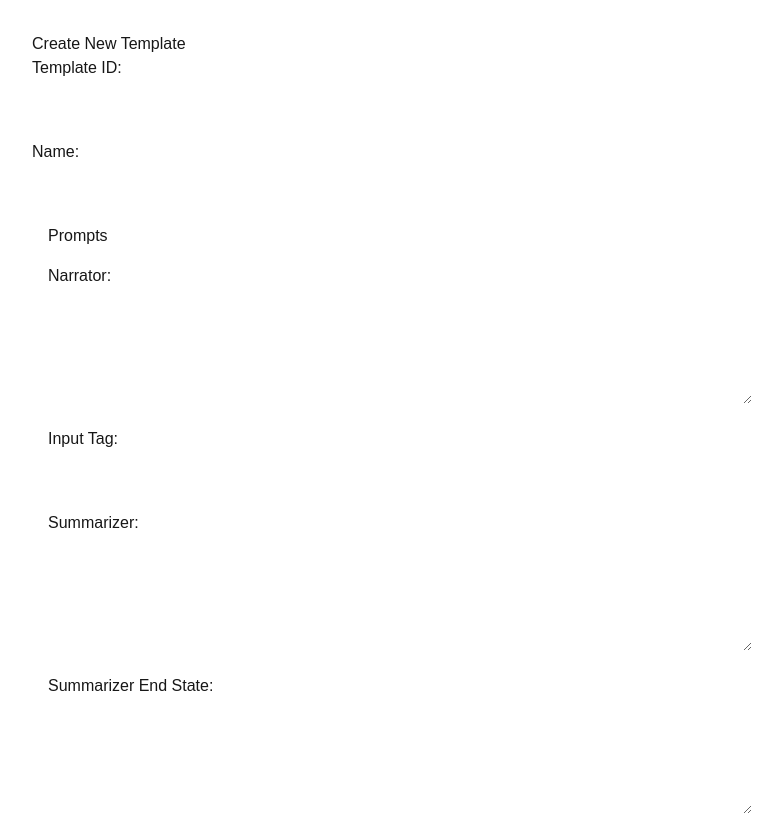
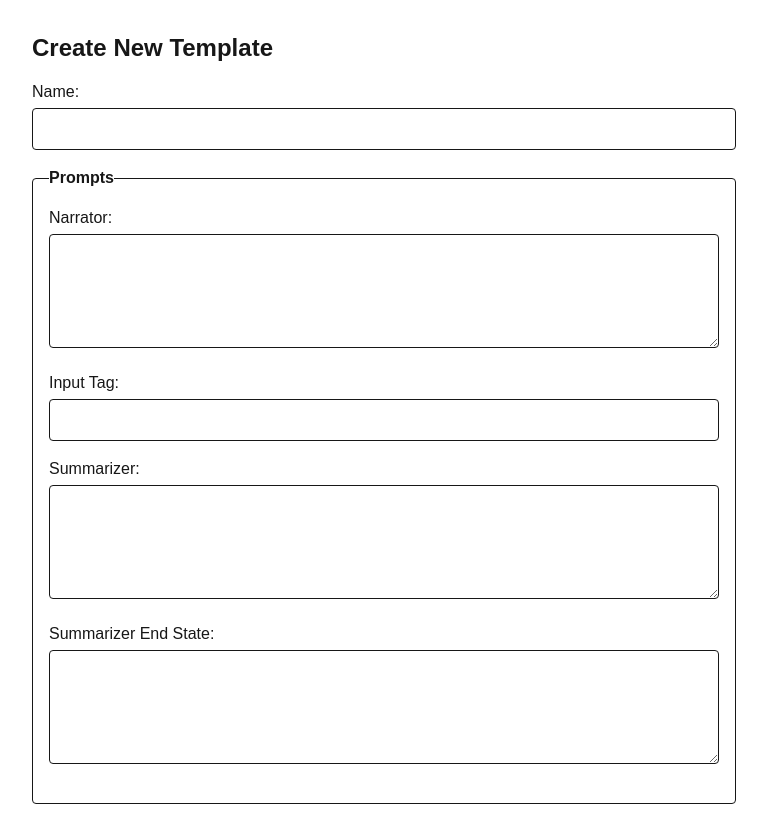
Before and after one commit to ratanajaya/AiStory, a Next.js app: page /templates/new in a window 1280 px wide. Shown: the top 815 px of the page, without its empty margins (0-782 px from the left). Built offline with nearby package versions, Linux system fonts and the light colour scheme.

Commit message:
feat: autogenerate template id

```diff
--- a/app/api/templates/route.ts
+++ b/app/api/templates/route.ts
@@ -1,4 +1,5 @@
 import { NextResponse } from 'next/server';
+import shortid from 'shortid';
 import dbConnect from '@/lib/mongodb';
 import { TemplateModel } from '@/models';
 
@@ -17,7 +18,8 @@ export async function POST(request: Request) {
   try {
     await dbConnect();
     const body = await request.json();
-    const template = await TemplateModel.create(body);
+    const templateId = shortid.generate();
+    const template = await TemplateModel.create({ ...body, templateId });
     return NextResponse.json(template, { status: 201 });
   } catch (error) {
     console.error(error);
--- a/app/templates/[id]/page.tsx
+++ b/app/templates/[id]/page.tsx
@@ -8,7 +8,7 @@ export default function TemplateDetailPage() {
   const templateId = params.id as string;
 
   return (
-    <div style={{ padding: '2rem', maxWidth: '800px' }}>
+    <div className="p-8 max-w-3xl">
       <TemplateForm templateId={templateId} />
     </div>
   );
--- a/app/templates/_components/TemplateForm.tsx
+++ b/app/templates/_components/TemplateForm.tsx
@@ -8,8 +8,8 @@ interface TemplateFormProps {
   templateId?: string; // If provided, we're in edit mode
 }
 
-const emptyTemplate: Omit<Template, 'templateId'> & { templateId: string } = {
-  templateId: '',
+const emptyTemplate: Template = {
+  templateId: null,
   name: '',
   prompt: {
     narrator: '',
@@ -24,7 +24,7 @@ export default function TemplateForm({ templateId }: TemplateFormProps) {
   const router = useRouter();
   const isEditMode = Boolean(templateId);
 
-  const [formData, setFormData] = useState(emptyTemplate);
+  const [formData, setFormData] = useState<Template>(emptyTemplate);
   const [loading, setLoading] = useState(false);
   const [fetchLoading, setFetchLoading] = useState(isEditMode);
   const [error, setError] = useState<string | null>(null);
@@ -113,27 +113,27 @@ export default function TemplateForm({ templateId }: TemplateFormProps) {
 
   return (
     <div>
-      <h1>{isEditMode ? 'Edit Template' : 'Create New Template'}</h1>
+      <h1 className="text-2xl font-bold mb-4">{isEditMode ? 'Edit Template' : 'Create New Template'}</h1>
 
-      {error && <div style={{ color: 'red', marginBottom: '1rem' }}>{error}</div>}
+      {error && <div className="text-red-500 mb-4">{error}</div>}
 
       <form onSubmit={handleSubmit}>
-        <div style={{ marginBottom: '1rem' }}>
-          <label style={{ display: 'block', marginBottom: '0.25rem' }}>
+        {isEditMode && (
+          <div className="mb-4">
+            <label className="block mb-1">
               Template ID:
             </label>
             <input
               type="text"
-            value={formData.templateId}
-            onChange={(e) => handleInputChange('templateId', e.target.value)}
-            disabled={isEditMode}
-            required
-            style={{ width: '100%', padding: '0.5rem' }}
+              value={formData.templateId || ''}
+              disabled
+              className="w-full p-2 bg-gray-100 border rounded"
             />
           </div>
+        )}
 
-        <div style={{ marginBottom: '1rem' }}>
-          <label style={{ display: 'block', marginBottom: '0.25rem' }}>
+        <div className="mb-4">
+          <label className="block mb-1">
             Name:
           </label>
           <input
@@ -141,79 +141,79 @@ export default function TemplateForm({ templateId }: TemplateFormProps) {
             value={formData.name}
             onChange={(e) => handleInputChange('name', e.target.value)}
             required
-            style={{ width: '100%', padding: '0.5rem' }}
+            className="w-full p-2 border rounded"
           />
         </div>
 
-        <fieldset style={{ marginBottom: '1rem', padding: '1rem' }}>
-          <legend>Prompts</legend>
+        <fieldset className="mb-4 p-4 border rounded">
+          <legend className="font-semibold">Prompts</legend>
 
-          <div style={{ marginBottom: '1rem' }}>
-            <label style={{ display: 'block', marginBottom: '0.25rem' }}>
+          <div className="mb-4">
+            <label className="block mb-1">
               Narrator:
             </label>
             <textarea
               value={formData.prompt.narrator || ''}
               onChange={(e) => handlePromptChange('narrator', e.target.value)}
               rows={4}
-              style={{ width: '100%', padding: '0.5rem' }}
+              className="w-full p-2 border rounded"
             />
           </div>
 
-          <div style={{ marginBottom: '1rem' }}>
-            <label style={{ display: 'block', marginBottom: '0.25rem' }}>
+          <div className="mb-4">
+            <label className="block mb-1">
               Input Tag:
             </label>
             <input
               type="text"
               value={formData.prompt.inputTag || ''}
               onChange={(e) => handlePromptChange('inputTag', e.target.value)}
-              style={{ width: '100%', padding: '0.5rem' }}
+              className="w-full p-2 border rounded"
             />
           </div>
 
-          <div style={{ marginBottom: '1rem' }}>
-            <label style={{ display: 'block', marginBottom: '0.25rem' }}>
+          <div className="mb-4">
+            <label className="block mb-1">
               Summarizer:
             </label>
             <textarea
               value={formData.prompt.summarizer || ''}
               onChange={(e) => handlePromptChange('summarizer', e.target.value)}
               rows={4}
-              style={{ width: '100%', padding: '0.5rem' }}
+              className="w-full p-2 border rounded"
             />
           </div>
 
-          <div style={{ marginBottom: '1rem' }}>
-            <label style={{ display: 'block', marginBottom: '0.25rem' }}>
+          <div className="mb-4">
+            <label className="block mb-1">
               Summarizer End State:
             </label>
             <textarea
               value={formData.prompt.summarizerEndState || ''}
               onChange={(e) => handlePromptChange('summarizerEndState', e.target.value)}
               rows={4}
-              style={{ width: '100%', padding: '0.5rem' }}
+              className="w-full p-2 border rounded"
             />
           </div>
         </fieldset>
 
-        <div style={{ marginBottom: '1rem' }}>
-          <label style={{ display: 'block', marginBottom: '0.25rem' }}>
+        <div className="mb-4">
+          <label className="block mb-1">
             Story Background:
           </label>
           <textarea
             value={formData.storyBackground}
             onChange={(e) => handleInputChange('storyBackground', e.target.value)}
             rows={6}
-            style={{ width: '100%', padding: '0.5rem' }}
+            className="w-full p-2 border rounded"
           />
         </div>
 
-        <div style={{ display: 'flex', gap: '1rem' }}>
-          <button type="submit" disabled={loading}>
+        <div className="flex gap-4">
+          <button type="submit" disabled={loading} className="px-4 py-2 bg-blue-500 text-white rounded hover:bg-blue-600 disabled:opacity-50">
             {loading ? 'Saving...' : isEditMode ? 'Update Template' : 'Create Template'}
           </button>
-          <button type="button" onClick={() => router.push('/templates')}>
+          <button type="button" onClick={() => router.push('/templates')} className="px-4 py-2 border rounded hover:bg-gray-100">
             Cancel
           </button>
         </div>
--- a/app/templates/_components/TemplateList.tsx
+++ b/app/templates/_components/TemplateList.tsx
@@ -58,34 +58,34 @@ export default function TemplateList() {
 
   return (
     <div>
-      <div style={{ display: 'flex', justifyContent: 'space-between', alignItems: 'center', marginBottom: '1rem' }}>
-        <h1>Templates</h1>
+      <div className="flex justify-between items-center mb-4">
+        <h1 className="text-2xl font-bold">Templates</h1>
         <Link href="/templates/new">
-          <button>Create New Template</button>
+          <button className="px-4 py-2 bg-blue-500 text-white rounded hover:bg-blue-600">Create New Template</button>
         </Link>
       </div>
 
       {templates.length === 0 ? (
         <p>No templates found. Create one to get started.</p>
       ) : (
-        <table style={{ width: '100%', borderCollapse: 'collapse' }}>
+        <table className="w-full border-collapse">
           <thead>
             <tr>
-              <th style={{ textAlign: 'left', borderBottom: '1px solid #ccc', padding: '0.5rem' }}>Name</th>
-              <th style={{ textAlign: 'left', borderBottom: '1px solid #ccc', padding: '0.5rem' }}>Template ID</th>
-              <th style={{ textAlign: 'left', borderBottom: '1px solid #ccc', padding: '0.5rem' }}>Actions</th>
+              <th className="text-left border-b border-gray-300 p-2">Name</th>
+              <th className="text-left border-b border-gray-300 p-2">Template ID</th>
+              <th className="text-left border-b border-gray-300 p-2">Actions</th>
             </tr>
           </thead>
           <tbody>
             {templates.map((template) => (
               <tr key={template.templateId}>
-                <td style={{ borderBottom: '1px solid #eee', padding: '0.5rem' }}>{template.name}</td>
-                <td style={{ borderBottom: '1px solid #eee', padding: '0.5rem' }}>{template.templateId}</td>
-                <td style={{ borderBottom: '1px solid #eee', padding: '0.5rem' }}>
+                <td className="border-b border-gray-100 p-2">{template.name}</td>
+                <td className="border-b border-gray-100 p-2">{template.templateId}</td>
+                <td className="border-b border-gray-100 p-2">
                   <Link href={`/templates/${template.templateId}`}>
-                    <button style={{ marginRight: '0.5rem' }}>Edit</button>
+                    <button className="mr-2 px-3 py-1 border rounded hover:bg-gray-100">Edit</button>
                   </Link>
-                  <button onClick={() => handleDelete(template.templateId)}>Delete</button>
+                  <button onClick={() => handleDelete(template.templateId!)} className="px-3 py-1 border border-red-500 text-red-500 rounded hover:bg-red-50">Delete</button>
                 </td>
               </tr>
             ))}
--- a/app/templates/new/page.tsx
+++ b/app/templates/new/page.tsx
@@ -2,7 +2,7 @@ import TemplateForm from '@/app/templates/_components/TemplateForm';
 
 export default function NewTemplatePage() {
   return (
-    <div style={{ padding: '2rem', maxWidth: '800px' }}>
+    <div className="p-8 max-w-3xl">
       <TemplateForm />
     </div>
   );
--- a/app/templates/page.tsx
+++ b/app/templates/page.tsx
@@ -2,7 +2,7 @@ import TemplateList from './_components/TemplateList';
 
 export default function TemplatesPage() {
   return (
-    <div style={{ padding: '2rem' }}>
+    <div className="p-8">
       <TemplateList />
     </div>
   );
--- a/package.json
+++ b/package.json
@@ -12,7 +12,8 @@
     "mongoose": "^9.1.1",
     "next": "16.1.1",
     "react": "19.2.3",
-    "react-dom": "19.2.3"
+    "react-dom": "19.2.3",
+    "shortid": "^2.2.17"
   },
   "devDependencies": {
     "@tailwindcss/postcss": "^4",
--- a/types/index.ts
+++ b/types/index.ts
@@ -28,7 +28,7 @@ export interface DebugLog {
 }
 
 export interface Template {
-  templateId: string;
+  templateId: string | null;
   name: string;
   prompt: {
     narrator: string | null;
```
Also changed, not shown: 1 other file (tests, documents, lock files or other folders). Lines whose indentation alone changed are shown as unchanged.
